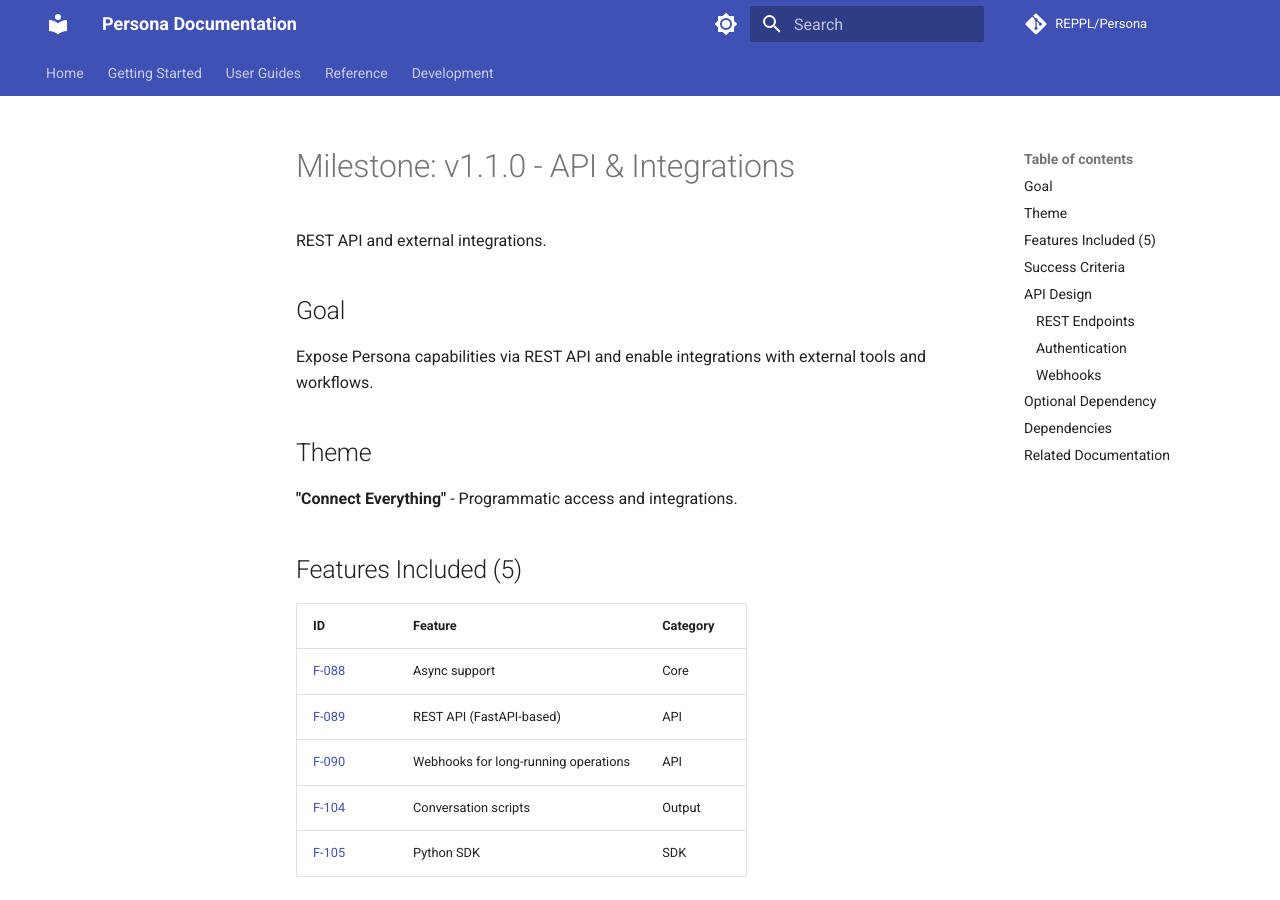
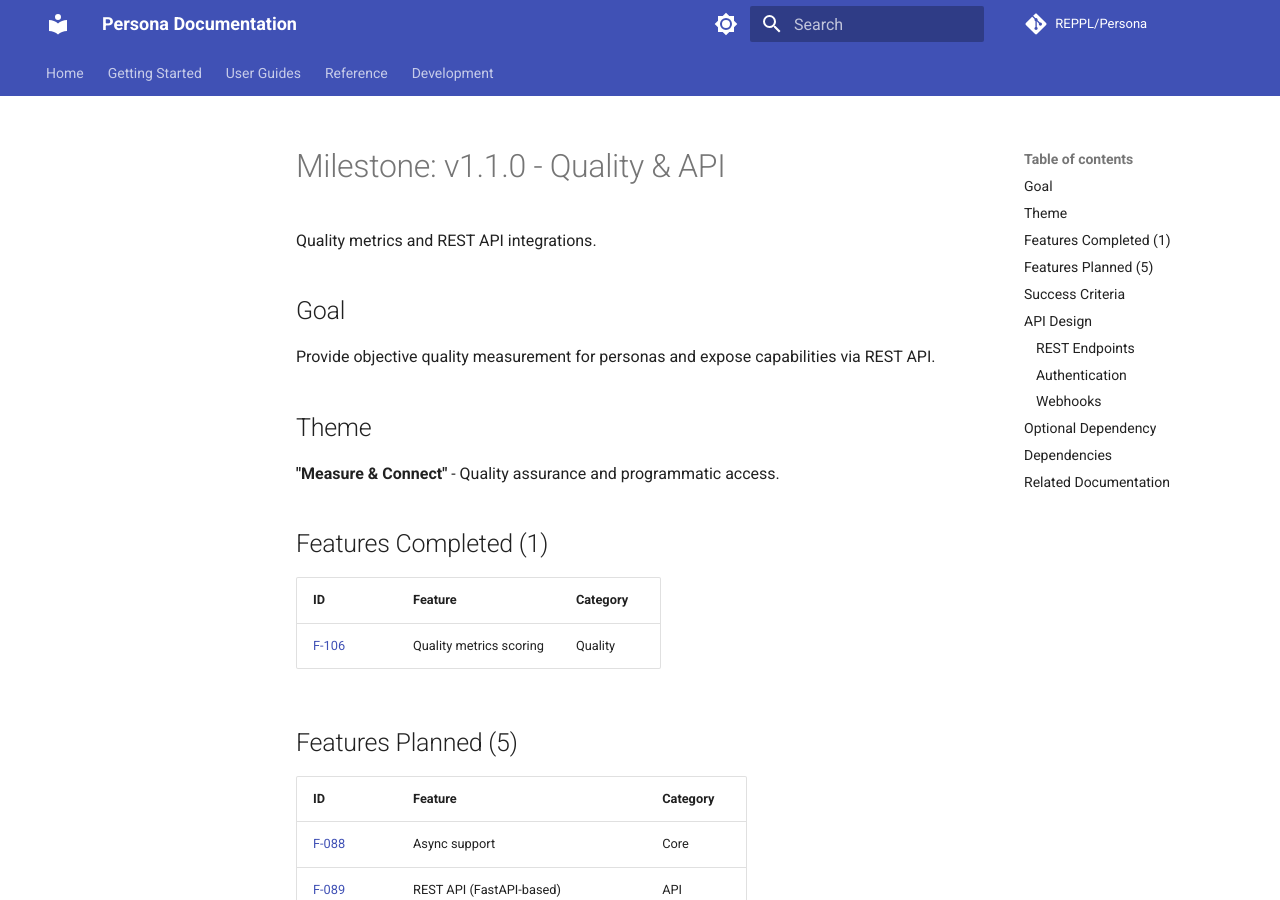
Before and after one commit to REPPL/Persona, an MkDocs documentation site: the page built from docs/development/roadmap/milestones/v1.1.0.md, in a window 1280 px wide and 900 px high. Built offline with MkDocs 1.6.1 and Material for MkDocs 9.7.7, drawn with Linux system fonts in a browser that asks for light colours; comment, search, counter and statistics services are not loaded; some of the changed text lies outside the part shown.

Commit message:
docs: add F-106 to milestone tracking and update v1.1.0 scope
Update documentation to properly track the quality metrics feature:

- Add F-106 to v1.1.0 milestone (completed feature)
- Rename v1.1.0 theme from "API & Integrations" to "Quality & API"
- Update feature counts (93 complete, 10 planned)
- Update features README with F-106 in v1.1.0 section
- Update milestone README with new theme and status

🤖 Generated with [Claude Code](https://claude.com/claude-code)

Co-Authored-By: Claude <noreply@anthropic.com>

```diff
--- a/docs/development/roadmap/milestones/v1.1.0.md
+++ b/docs/development/roadmap/milestones/v1.1.0.md
@@ -1,16 +1,22 @@
-# Milestone: v1.1.0 - API & Integrations
+# Milestone: v1.1.0 - Quality & API
 
-REST API and external integrations.
+Quality metrics and REST API integrations.
 
 ## Goal
 
-Expose Persona capabilities via REST API and enable integrations with external tools and workflows.
+Provide objective quality measurement for personas and expose capabilities via REST API.
 
 ## Theme
 
-**"Connect Everything"** - Programmatic access and integrations.
+**"Measure & Connect"** - Quality assurance and programmatic access.
 
-## Features Included (5)
+## Features Completed (1)
+
+| ID | Feature | Category |
+|----|---------|----------|
+| [F-106](../features/completed/F-106-quality-metrics.md) | Quality metrics scoring | Quality |
+
+## Features Planned (5)
 
 | ID | Feature | Category |
 |----|---------|----------|
@@ -85,6 +91,7 @@ persona serve --port 8000
 
 - [Milestones Overview](README.md)
 - [v1.0.0: Production Ready](v1.0.0.md) (prerequisite)
+- [F-106: Quality Metrics](../features/completed/F-106-quality-metrics.md) ✅
 - [F-088: Async Support](../features/planned/F-088-async-support.md)
 - [F-089: REST API](../features/planned/F-089-rest-api.md)
 - [F-090: Webhooks](../features/planned/F-090-webhooks.md)
@@ -94,4 +101,4 @@ persona serve --port 8000
 
 ---
 
-**Status**: Planned
+**Status**: In Progress (1 of 6 features complete)
```
Also changed, not shown: docs/development/roadmap/features/README.md (+11 -3 lines), docs/development/roadmap/milestones/README.md (+5 -5 lines).
